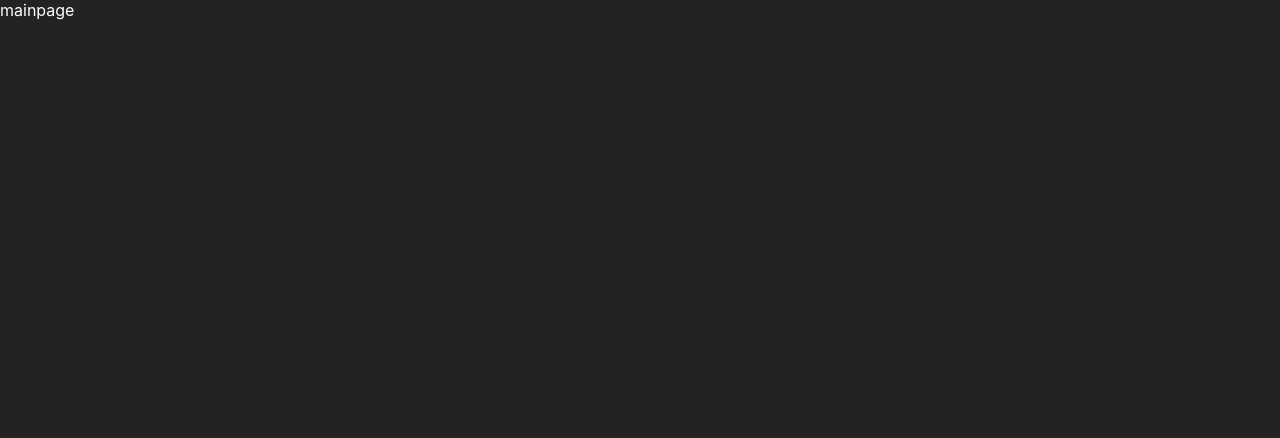
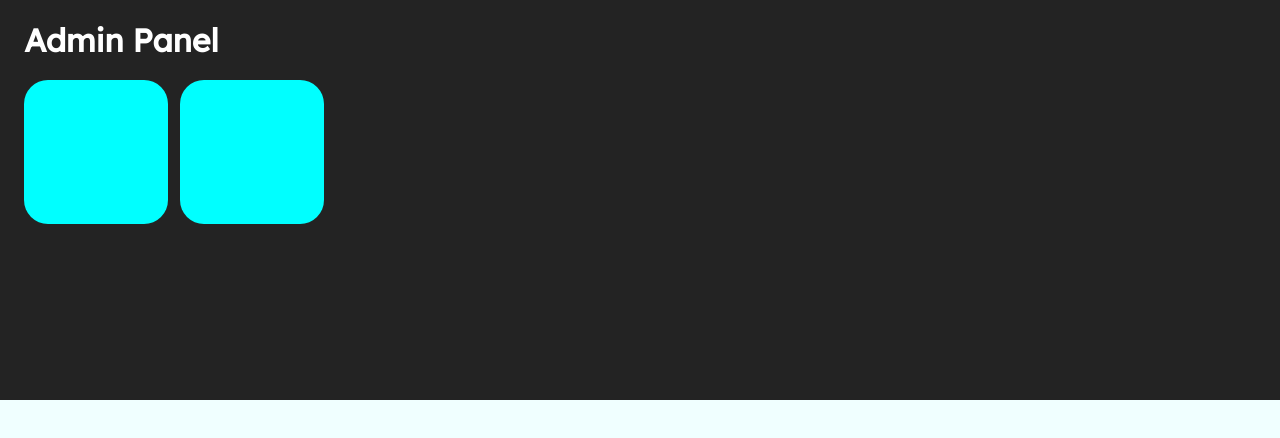
Before and after one commit to d0phamine/tgbot-admin-panel, a React (Vite) app: page / in a window 1280 px wide. Shown: the top 438 px of the page. Built offline with nearby package versions, Linux system fonts and the light colour scheme.

Commit message:
main page css + elevator component

```diff
--- a/package.json
+++ b/package.json
@@ -2,6 +2,8 @@
   "type": "module",
   "dependencies": {
     "@ant-design/icons": "^5.5.1",
+    "@fontsource-variable/lexend": "^5.1.0",
+    "@fontsource/lexend": "^5.1.0",
     "antd": "^5.21.1",
     "mobx": "^6.13.2",
     "mobx-react-lite": "^4.0.7",
--- /dev/null
+++ b/src/components/Elevator/index.scss
@@ -0,0 +1,6 @@
+.elevator{
+    width: 144px;
+    height: 144px;
+    background-color: aqua;
+    border-radius: 24px;
+}
--- /dev/null
+++ b/src/components/Elevator/index.tsx
@@ -0,0 +1,9 @@
+import { FC, useEffect, useState, useRef } from "react";
+
+import './index.scss'
+
+export const Elevator = () => {
+    return(
+        <div className="elevator"></div>
+    )
+}
--- /dev/null
+++ b/src/components/index.ts
@@ -0,0 +1 @@
+export * from './Elevator'
--- a/src/pages/MainPage/index.scss
+++ b/src/pages/MainPage/index.scss
@@ -0,0 +1,35 @@
+.main-page{
+    height: 100%;
+    display: grid;
+    grid-template-rows: 1fr 1fr;
+    overflow: hidden;
+
+    &__block-panel{
+        padding: 24px 24px 0px 24px;
+        display: grid;
+        grid-template-rows: 32px 1fr;
+        grid-gap: 24px;
+        overflow: hidden;
+
+        .block-panel-header{
+            h1{
+                font-weight: 600;
+                margin: 0;
+                line-height: 1;
+            }
+        }
+
+        .block-panel-info{
+            display: flex;
+            gap: 12px;
+            flex-direction: row;
+            flex-wrap: wrap;
+            overflow-y: auto;
+        }
+    }
+
+    &__recent-panel{
+        padding: 12px;
+        background-color: azure;
+    }
+}
--- a/src/pages/MainPage/index.tsx
+++ b/src/pages/MainPage/index.tsx
@@ -1,10 +1,24 @@
 import { FC, useEffect, useState, useRef } from "react";
 import { MainLayout } from "../../Layouts";
+
+import './index.scss'
+import { Elevator } from "../../components";
 
 export const MainPage:FC = () => {
     return(
         <MainLayout>
-            <div>mainpage</div>
+            <div className="main-page">
+                <div className="main-page__block-panel">
+                    <div className="block-panel-header">
+                        <h1>Admin Panel</h1>
+                    </div>
+                    <div className="block-panel-info">
+                        <Elevator/>
+                        <Elevator/>
+                    </div>
+                </div>
+                <div className="main-page__recent-panel"></div>
+            </div>
         </MainLayout>
     )
 }
--- a/src/styles/global.scss
+++ b/src/styles/global.scss
@@ -1,18 +1,6 @@
-// ::-webkit-scrollbar {
-// 	width: 0.5rem;
-// 	display: none;
-// }
-// ::-webkit-scrollbar-track {
-// 	background: transparent;
-// }
+@import "@fontsource/lexend";
 
-// ::-webkit-scrollbar-thumb {
-// 	background: #888;
-// }
 
-// ::-webkit-scrollbar-thumb:hover {
-// 	background: #555;
-// }
 * {
 	box-sizing: border-box;
 }
@@ -32,6 +20,7 @@ body {
 	}
 
 	color: #fff;
+	font-family: "Lexend";
 
 	#root {
 		height: 100%;
```
Also changed, not shown: 1 other file (tests, documents, lock files or other folders).
